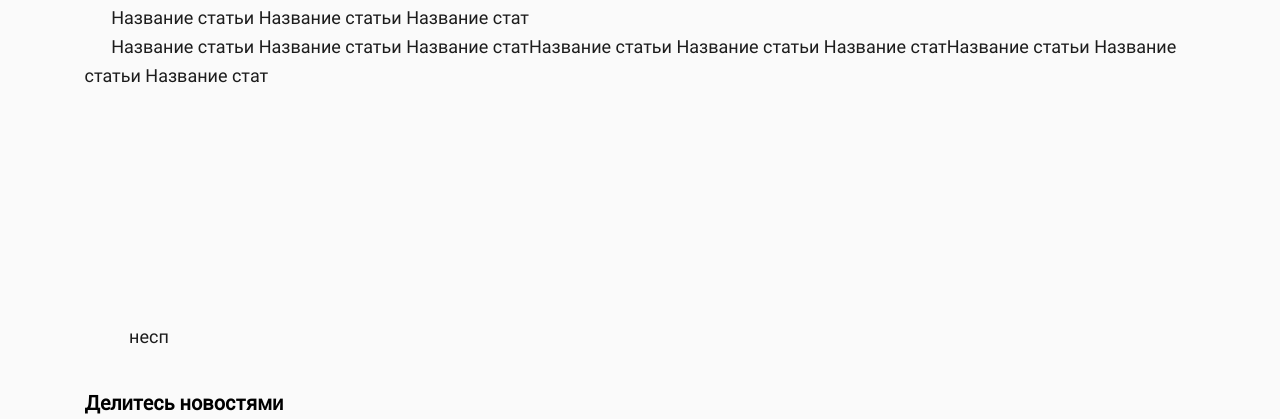
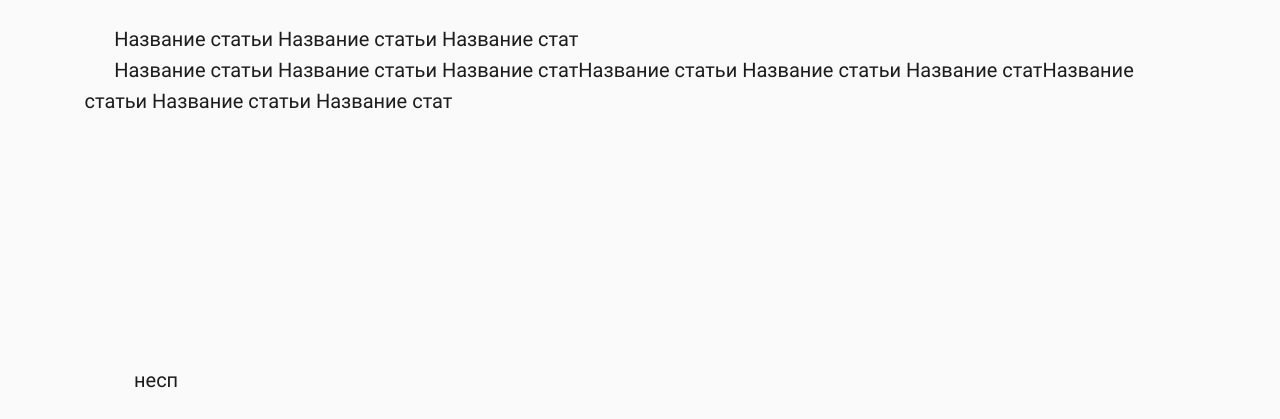
Before and after one commit to Z1chi/Vyaznik.github.io, a plain HTML site: page index2.html in a window 1280 px wide. Shown: the part 1196-1615 px from the top of the page. Drawn offline with Linux system fonts and the light colour scheme; a script that the page names is missing; files whose address does not match are found by name.

Commit message:
шрифты

```diff
--- a/css/content.css
+++ b/css/content.css
@@ -980,12 +980,12 @@ p.section-content_svg {
   overflow: hidden;
 }
 .container_content_section-content_description1 {
-  font-size: 18px;
+  font-size: 20px;
   color: #1c1c1c;
   font-family: "Montserrat", sans-serif;
   font-weight: 400;
   white-space: break-spaces;
-  line-height: 29px;
+  line-height: 31px;
 }
 
 .container_content_section-content1 {
```
